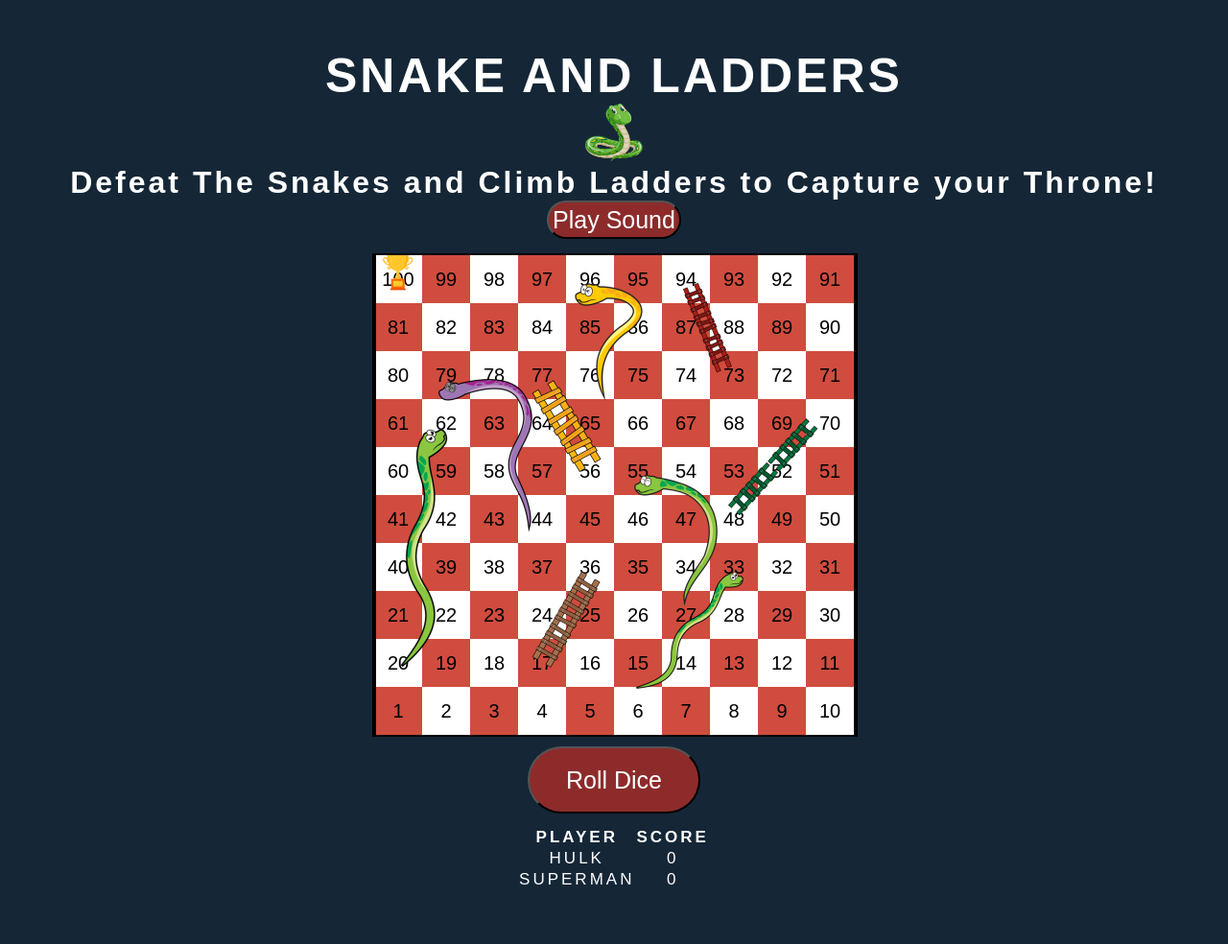
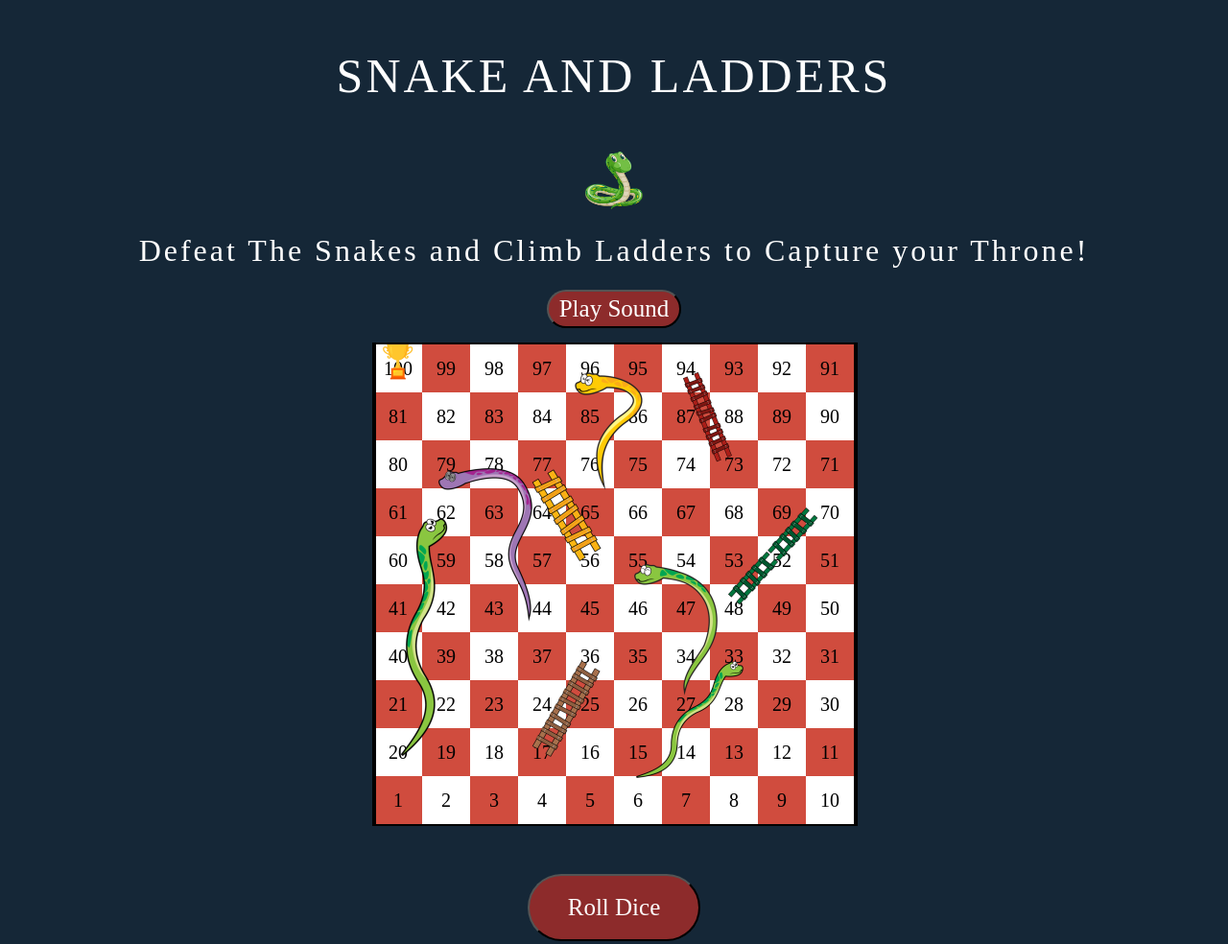
Before and after one commit to SivaprasathC/SnakesandLaddersKIC, a plain HTML site: page index.html in a window 1280 px wide. Shown: the top 984 px of the page at 96% size. Before the commit the page ends 929 px from the top, so only its background shows below. Drawn offline with Linux system fonts and the light colour scheme; a web font is replaced by a local one.

Commit message:
Update style.css

```diff
--- a/style.css
+++ b/style.css
@@ -1,7 +1,12 @@
-*{
+/**{
     font-family: 'KNIGHT WARRIOR', sans-serif;
     margin: 0px;
     padding: 0px;
+}*/
+*{
+font-family: 'AvQest';
+    font-weight: normal;
+    font-style: normal;
 }
 body{
     background-color: #152737;
```
